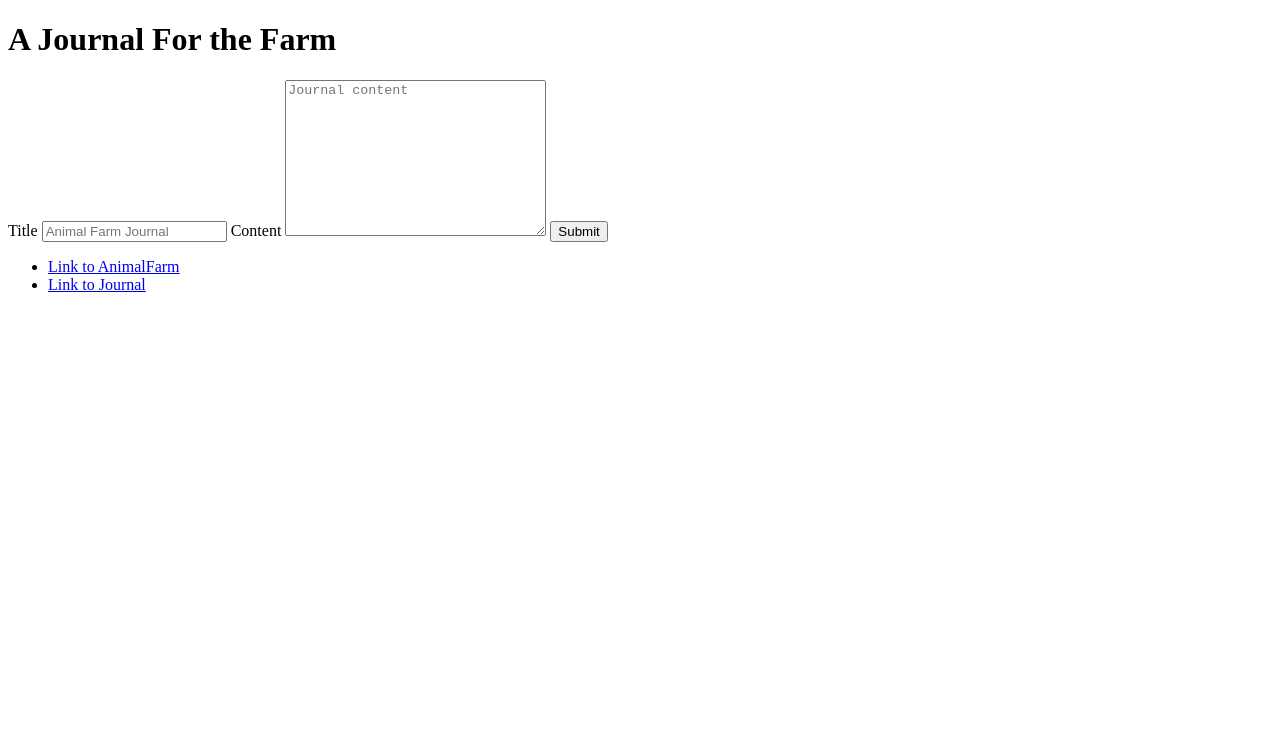
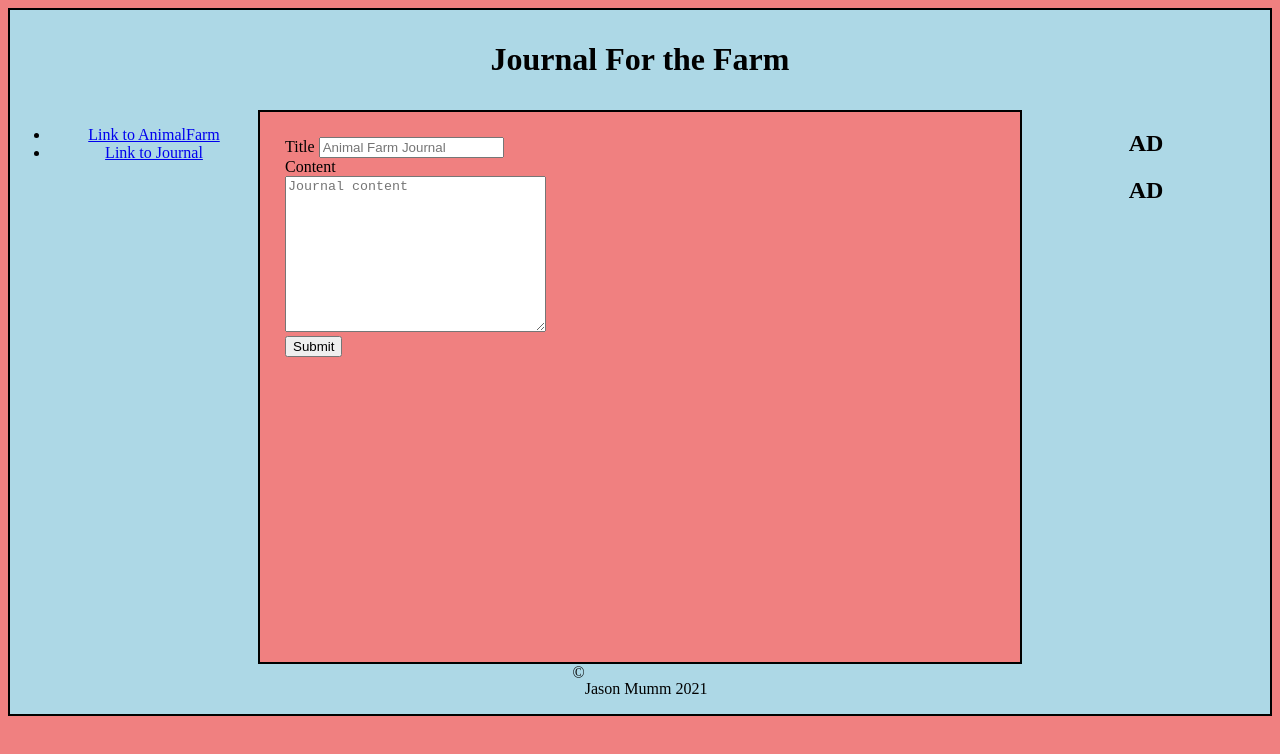
Before and after one commit to mummj/animalfarm, a plain HTML site: page journal.html in a window 1280 px wide. Drawn offline with Linux system fonts and the light colour scheme.

Commit message:
finished the styling for animal fram it it now completed

```diff
--- a/journal.html
+++ b/journal.html
@@ -4,13 +4,24 @@
     <meta charset="UTF-8">
     <meta http-equiv="X-UA-Compatible" content="IE=edge">
     <meta name="viewport" content="width=device-width, initial-scale=1.0">
+    <link rel="stylesheet" href="./style/journal.css">
     <title>Journal</title>
 </head>
-<header>
-    <h1>A Journal For the Farm</h1>
-</header>
+
 <body>
+    <header>
+        <h1>Journal For the Farm</h1>
+    </header>
     <main>
+        <aside id='nav'>
+            <nav>
+                <ul>
+                    <li><a href="index.html">Link to AnimalFarm</a></li>
+                    <li><a href="journal.html">Link to Journal</a></li>
+                </ul>
+            </nav>
+        </aside>
+        <div id="form">
 <form>
 <feildset>
     <label for="title">Title</label>
@@ -20,15 +31,16 @@
     <input type="submit">
 </feildset>
 </form>
-    </main>
-    <article>
-        <nav>
-            <ul>
-                <li><a href="index.html">Link to AnimalFarm</a></li>
-                <li><a href="journal.html">Link to Journal</a></li>
-            </ul>
-        </nav>
-    </article>
+</div>
+
+
+    <aside id='ad'>
+        <h2>AD</h2><h2>AD</h2>
+    </aside>
+</main>
+    <footer>
+        &copy; <p>Jason Mumm 2021</p>
+    </footer>
 </body>
 <script src="./script/journal.js"></script>
 </html>
--- a/script/journal.js
+++ b/script/journal.js
@@ -20,7 +20,7 @@ function makeNewArticle(event){
 
     article.appendChild(h2);
     article.appendChild(p);
-    const main = document.querySelector("main");
-    main.appendChild(article);
+    const div = document.querySelector("div");
+    div.appendChild(article);
 
 }
--- /dev/null
+++ b/style/journal.css
@@ -0,0 +1,49 @@
+body{
+    background-color: lightcoral;
+}
+header{
+    background-color: lightblue;
+    padding:10px;
+    border:2px solid black;
+    border-bottom:none;
+}
+h1{
+    text-align: center;
+}
+main{
+    display:grid;
+    grid-template-columns: 250px 1fr 250px;
+}
+
+article{
+    background-color: white;
+    height:203px;
+    margin:5px;
+    text-align: center;
+
+}
+main > div{
+    display:grid;
+    grid-template-columns: 1fr 1fr 1fr 1fr;
+    padding:25px;
+    background-color:lightcoral;
+    height:500px;
+    border:2px solid black;
+}
+main > aside{
+    background-color: lightblue;
+    text-align: center;
+}
+#nav{
+    border-left:2px solid black;
+}
+#ad{
+    border-right:2px solid black;
+}
+footer{
+    display:flex;
+    justify-content: center;
+    background-color: lightblue;
+    border:2px solid black;
+    border-top:none;
+}
--- a/style/style.css
+++ b/style/style.css
@@ -1,5 +1,14 @@
 body{
     background-color: lightblue;
+}
+header{
+    background-color: lightcoral;
+    padding:50px;
+    border:2px solid black;
+    border-bottom: none;
+}
+header > h2{
+    text-align:center;
 }
 main{
     display:grid;
@@ -10,22 +19,27 @@ main > div{
 order:2;
 display:flex;
 justify-content: center;
-height:500px;
+height:700px;
+border:2px solid black
 }
 main > article{
 order:1;
 background-color: lightcoral;
+border-left:2px solid black;
 }
 main > aside{
     background-color: lightcoral;
     order:3;
+    text-align: center;
+    border-right:2px solid black;
 }
 img{
     height: 100px;
     width: 100px;
     border-radius: 50%;
     margin:30px;
-    margin-bottom: 0;}
+    margin-bottom: 0;
+}
  h1{
     text-align: center;
     display: block;
@@ -36,39 +50,46 @@ img{
 .catObject{
     background-color: lightcoral;
     border:solid black 2px;
-    padding: 25px;
+    padding: 40px;
     height: 8px;
     width: 8px;
     border-radius: 50%;
-
+    margin-left:35px;
 }
  .dogObject{
     background-color: lightyellow;
     border:solid black 2px;
-    padding: 25px;
+    padding: 40px;
     height: 8px;
     width: 8px;
     border-radius: 50%;
+    margin-left: 35px;
 
 }
 .sheepObject{
     background-color: lightgreen;
     border:solid black 2px;
-    padding: 25px;
+    padding: 40px;
     height: 8px;
     width: 8px;
     border-radius: 50%;
-
+    margin-left: 35px;
 }
 .horseObject{
     background-color: lightsteelblue;
     border:solid black 2px;
-    padding: 25px;
+    padding: 40px;
     height: 8px;
     width: 8px;
     border-radius: 50%;
+    margin-left: 35px;
+
 }
 footer{
     display:flex;
     justify-content: center;
+    background-color: lightcoral;
+    padding: auto;
+    border:2px solid black;
+    border-top:none;
 }
```
Also changed, not shown: index.html (+2 -1 lines).
